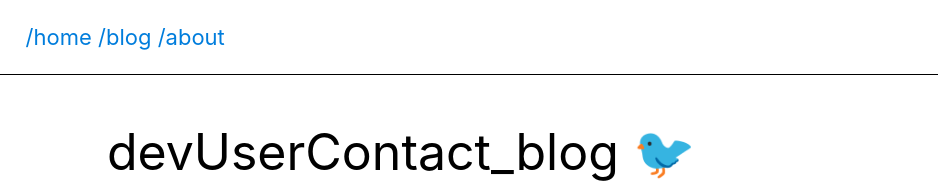
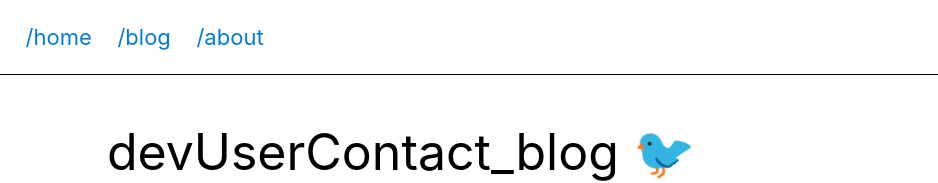
Before and after one commit to devUserContact/devUserContact-blog, a Next.js app: page / in a window 1280 px wide. Shown: the top 183 px of the page, without its empty margins (0-938 px from the left). Built offline with nearby package versions, Linux system fonts and the light colour scheme.

Commit message:
added p tags to route links

```diff
--- a/components/NavBar/index.tsx
+++ b/components/NavBar/index.tsx
@@ -9,9 +9,13 @@ export default function NavBar() {
 					<Link href="/">
 						<a>/home </a>
 					</Link>
+				</p>
+				<p className={styles.navBarText}>
 					<Link href="/blog">
 						<a>/blog </a>
 					</Link>
+				</p>
+				<p className={styles.navBarText}>
 					<Link href="/about">
 						<a>/about </a>
 					</Link>
```
